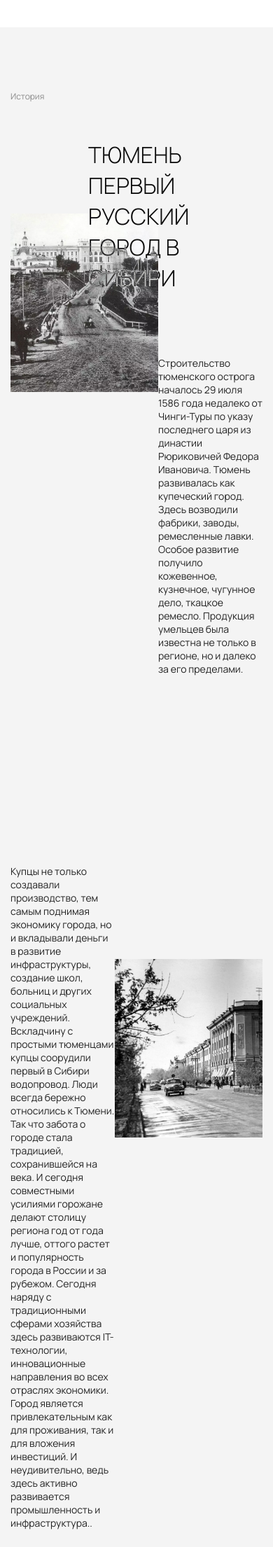
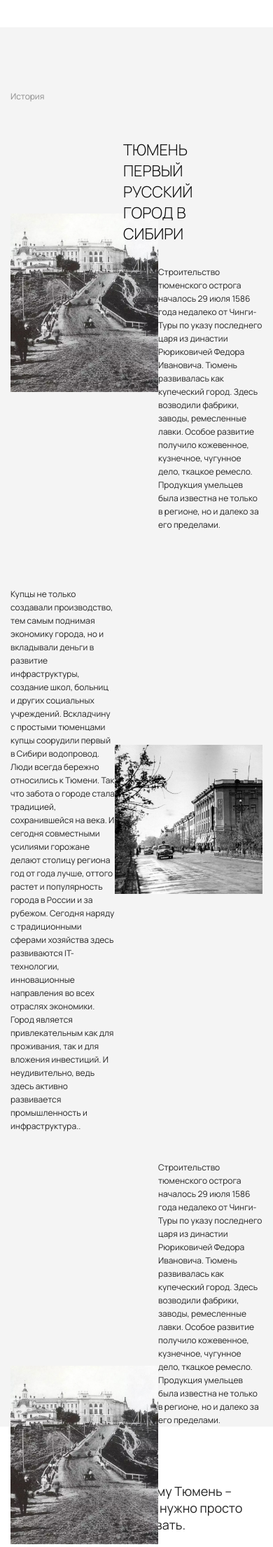
Before and after one commit to Heanware/education, a PHP site: page / in a window 390 px wide. Shown: the part 1791-4001 px from the top of the page at 70% size. Run offline with PHP 8.4, Linux system fonts and the light colour scheme; grey boxes are pictures that could not be loaded.

Commit message:
fix history blocks 568&768 (568 not full)

```diff
--- a/assets/css/media.css
+++ b/assets/css/media.css
@@ -529,34 +529,47 @@
         padding-top: 20px;
     }
 
-    .city__history > .city__history--element:nth-child(2n) > .city__history--element-img,
-    .city__history > .city__history--element:nth-child(2n+3) > .city__history--element-img {
+    .city__history > .city__advantage ~ .city__history--element > .city__history--element-img:nth-child(1),
+    .city__history > .city__history--element:nth-child(even) > .city__history--element-img {
         width: 255px;
         height: 255px;
     }
 
-    .city__history > .city__advantage ~ .city__history--element > .history__additional--small-img {
+    .city__history > .city__advantage ~ .city__history--element > .city__history--element-text > .city__history--element-img {
         width: 155px;
         height: 155px;
         top: 50%;
+    }
+
+    .city__history > .city__history--element:nth-child(odd) > .city__history--element-img {
+        width: 255px;
+        height: 213px;
     }
 
     .city__history--element {
         padding-bottom: 80px;
     }
 
-    .city__history > .city__history--element > .city__history--element-title {
-        max-width: 50%;
-        transform: translateX(32%);
+    .city__history--element-title {
+        max-width: unset;
+        font-size: 22px;
+        transform: translateX(-50px);
+        padding-bottom: 30px;
     }
 
-    .city__advantage ~ .city__history--element > .city__history--element-description,
-    .city__history > .city__history--element:nth-child(2n+3) > .city__history--element-description,
-    .city__advantage ~ .city__history--element > .city__history--element-description,
-    .city__history > .city__history--element:nth-child(2n+4) > .city__history--element-description,
-    .city__history > .city__history--element:nth-child(2n) > .city__history--element-description {
-        line-height: 16px;
+    .city__history--element-text > .city__history--element-description {
+        font-size: 12px;
         max-width: 255px;
+        padding: 0;
+        margin: 0;
+    }
+
+    .city__history > .city__history--element:nth-child(2) .city__history--element-description {
+        padding-top: 0;
+    }
+
+    .city__history--element-text {
+        padding-top: 40px;
     }
 
     .city__history > .city__history--element:nth-child(2n) > .city__history--element-description,
```
